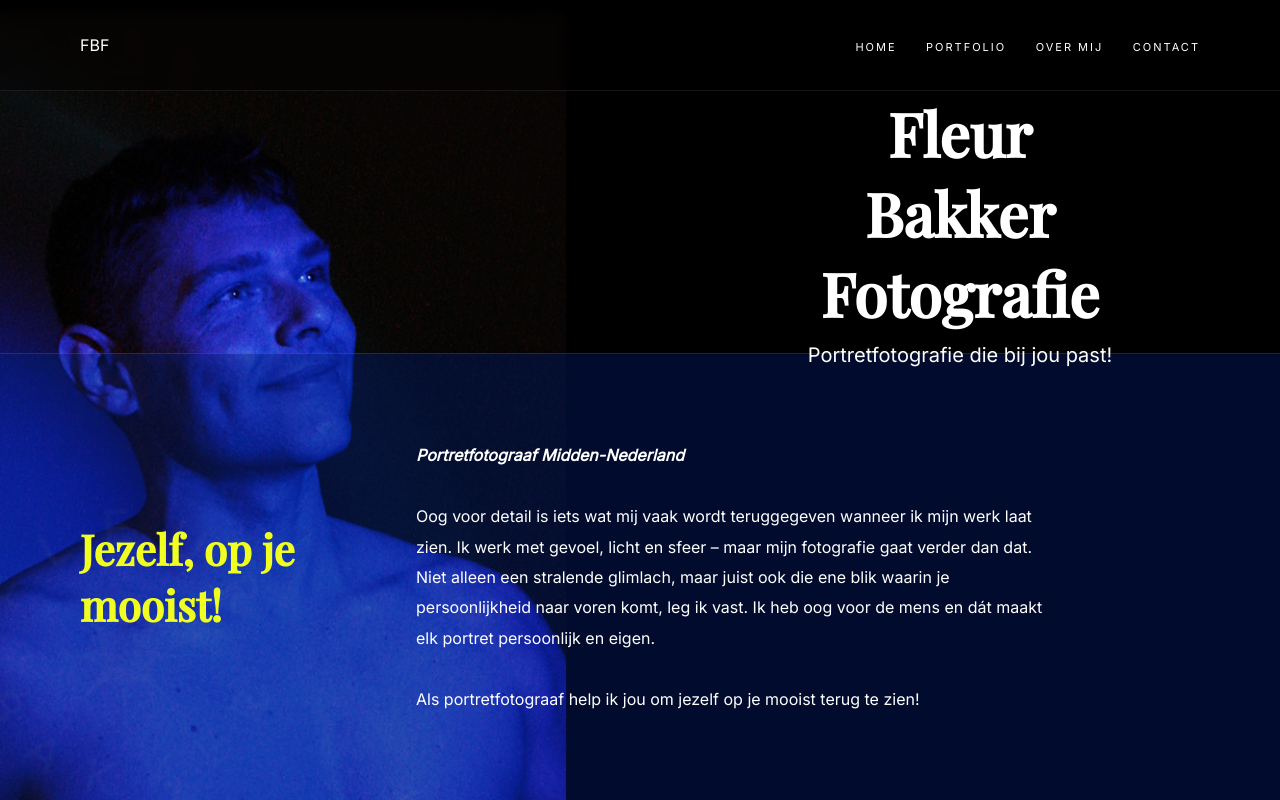
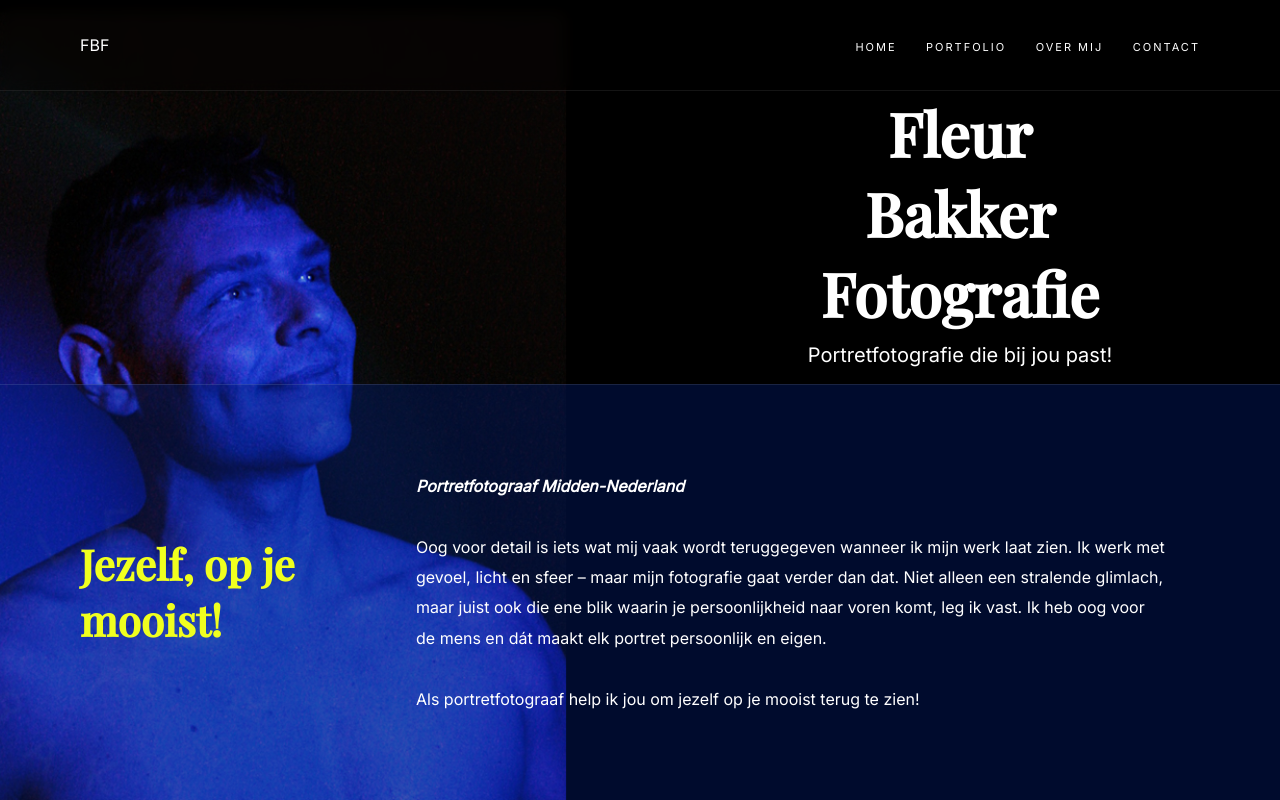
Before and after one commit to fbportretfotograaf/portfolio, a plain HTML site: page index.html in a window 1280 px wide. Drawn offline with nearby package versions, Linux system fonts and the light colour scheme.

Commit message:
tekst breeder?
.over-right p {
 line-height:1.9;
 max-width:750px;       (van 6 naar 7)

```diff
--- a/index.html
+++ b/index.html
@@ -160,7 +160,7 @@
 
 .over-right p {
  line-height:1.9;
- max-width:650px;
+ max-width:750px;       (van 6 naar 7)
  transition:0.2s ease;
 }
 
```
